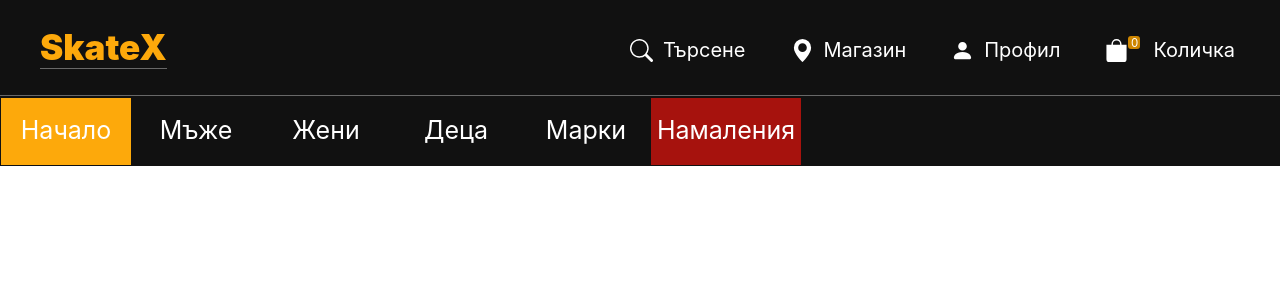
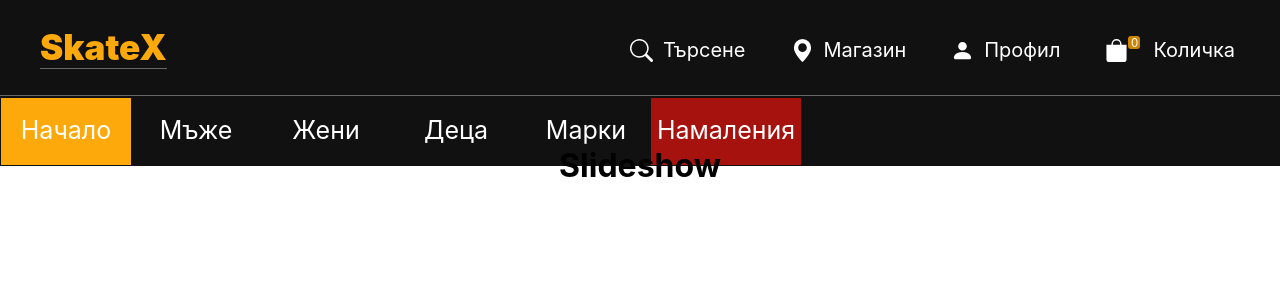
Before and after one commit to nikolaypleshkov/ecommerce_reactjs, a React (Create React App) app: page / in a window 1280 px wide. Shown: the top 300 px of the page. Built offline with nearby package versions, Linux system fonts and the light colour scheme.

Commit message:
Slideshow component

```diff
--- /dev/null
+++ b/src/components/Slideshow/Slideshow.css
@@ -0,0 +1,9 @@
+.sls-container{
+    position: absolute;
+    margin-left: auto;
+    margin-right: auto;
+    left: 0;
+    right: 0;
+    top: 125px;
+    text-align: center;
+}
--- /dev/null
+++ b/src/components/Slideshow/slideshow-component.js
@@ -0,0 +1,11 @@
+import React, { Component } from 'react'
+import './Slideshow.css'
+export default class Slideshow extends Component {
+    render() {
+        return (
+            <div className="sls-container">
+                <h1>Slideshow</h1>
+            </div>
+        )
+    }
+}
--- a/src/pages/home-page.js
+++ b/src/pages/home-page.js
@@ -1,10 +1,12 @@
 import React from 'react'
 import Navbar from '../components/Navbar/navbar-component'
+import Slideshow from '../components/Slideshow/slideshow-component'
 //test
 function Home() {
     return (
         <>
             <Navbar />
+            <Slideshow />
 
         </>
     )
```
